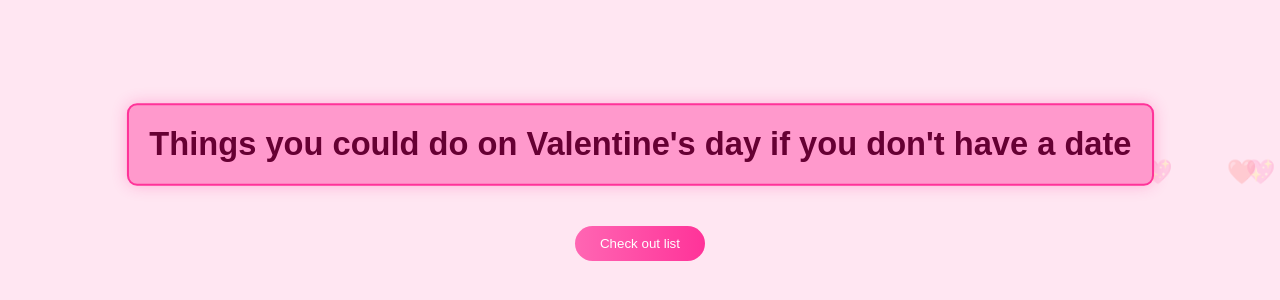
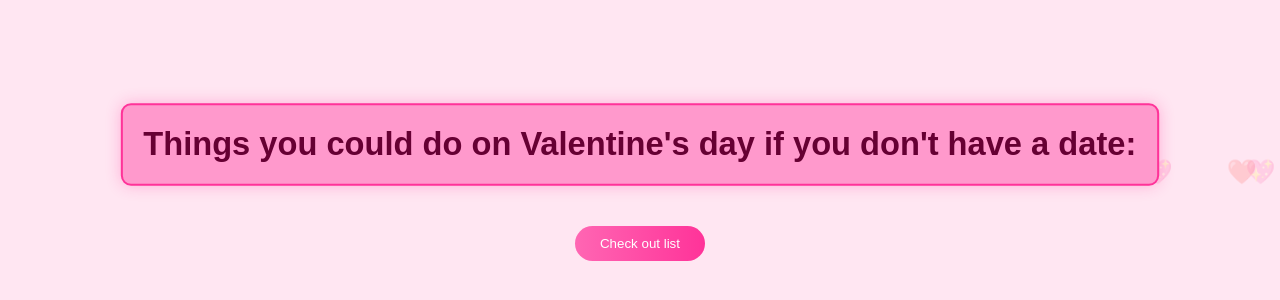
Before and after one commit to prithvi455raj/valentinetest, a plain HTML site: page index.html in a window 1280 px wide. Shown: the part 228-528 px from the top of the page. Drawn offline with Linux system fonts and the light colour scheme.

Commit message:
Update index.html

```diff
--- a/index.html
+++ b/index.html
@@ -83,7 +83,7 @@
 </head>
 <body>
     <div id="content">
-        <h1 id="message" onclick="revealSurprise()">Things you could do on Valentine's day if you don't have a date</h1>
+        <h1 id="message" onclick="revealSurprise()">Things you could do on Valentine's day if you don't have a date:</h1>
         <button class="action-button" onclick="showStep(1)">Check out list</button>
     </div>
 
@@ -91,11 +91,11 @@
         // Step configuration
         const steps = [
             {
-                text: 'Go on a date with this guy, why do anything else on Valentine\'s day if you could go out with him',
+                text: 'Go on a date with this guy, Why do anything else on Valentine\'s day if you could go out with him?',
                 button: 'Next'
             },
             {
-                text: 'Seriously, why do you want to do anything else',
+                text: 'Seriously, Why do you want to do anything else?',
                 button: 'Next'
             },
             {
```
